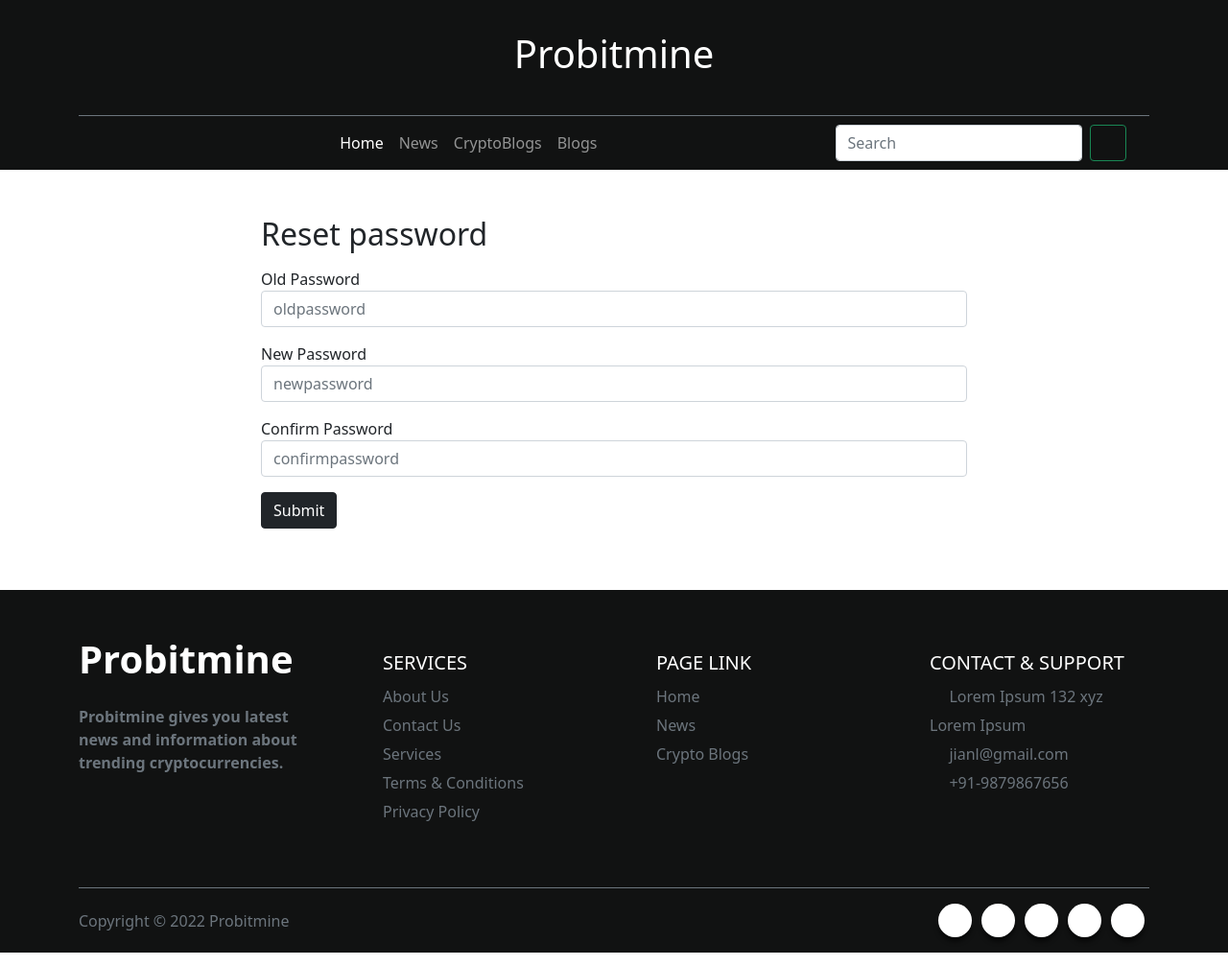
After one commit to MansiVaghani230/Blog, a PHP site: page /blog/resetpass.php in a window 1280 px wide. The commit adds this page. Shown: the whole page at 96% size. Run offline with PHP 8.4, Linux system fonts and the light colour scheme; data comes from the database, SQL or seed files in the repository; some libraries are stand-ins or nearby versions; some web fonts are replaced.

Commit message:
reset password

```diff
--- a/about-us.php
+++ b/about-us.php
@@ -6,7 +6,7 @@ include('./header.php');
 <section>
     <div class="container pt-3">
         <div class="row justify-content-center">
-            <div class="col-lg-3 col-sm-12 ">
+            <div class="co`l-lg-3 col-sm-12 ">
                 <div class="text-center">
                     <h1 class="fw-bold my-5">About Us</h1>
                     <p class="pb-5">Probitmine Established in the year 2017, we have researched the concept of cryptocurrencies and gives
--- a/admin/includes/navbar-top.php
+++ b/admin/includes/navbar-top.php
@@ -14,9 +14,8 @@
                 <li class="nav-item dropdown">
                     <a class="nav-link dropdown-toggle" id="navbarDropdown" href="#" role="button" data-bs-toggle="dropdown" aria-expanded="false"><i class="fas fa-user fa-fw"></i></a>
                     <ul class="dropdown-menu dropdown-menu-end" aria-labelledby="navbarDropdown">
-                        <li><a class="dropdown-item" href="#!">Profile</a></li>
-                        <li><a class="dropdown-item" href="#!">Settings</a></li>
-                        <li><a class="dropdown-item" href="#!">Activity Log</a></li>
+                        <li><a class="dropdown-item" href="../profile.php">Profile</a></li>
+                        <li><a class="dropdown-item" href="../resetpass.php">Security</a></li>
                         <li><hr class="dropdown-divider" /></li>
                         <li><a class="dropdown-item" href="<?php echo BASE_URL; ?>/logout.php">Logout</a></li>
                     </ul>
--- a/contactus.php
+++ b/contactus.php
@@ -13,17 +13,17 @@ include('./header.php');
             </div>
             <div class="mb-3">
                 <label for="exampleInputEmail1" class="form-label">Email address</label>
-                <input type="email" name="email" class="form-control" id="exampleInputEmail1" aria-describedby="emailHelp">
+                <input type="email" name="email"  placeholder="Your Email Address" class="form-control" id="exampleInputEmail1" aria-describedby="emailHelp">
                 <div id="emailHelp" class="form-text">We'll never share your email with anyone else.</div>
             </div>
             <div class="mb-3">
                 <label for="exampleInputEmail1" class="form-label">Your Subject</label>
-                <input type="text" name="subject" placeholder="Your Name" class="form-control" id="exampleInputEmail1" aria-describedby="emailHelp">
+                <input type="text" name="subject" placeholder="Your Subject" class="form-control" id="exampleInputEmail1" aria-describedby="emailHelp">
                 <div id="textHelp" class="form-text">We'll never share your email with anyone else.</div>
             </div>
             <div class="mb-3">
                 <label for="exampleInputEmail1" class="form-label">Message</label>
-                <textarea class="form-control" name="message" id="exampleInputEmail1" aria-describedby="messageHelp" rows="5"></textarea>
+                <textarea class="form-control" name="message" placeholder="Your Message" id="exampleInputEmail1" aria-describedby="messageHelp" rows="5"></textarea>
                 <div id="messageHelp" class="form-text">We'll never share your email with anyone else.</div>
             </div>
             <button type="submit" class="btn btn-dark">Submit</button>
--- /dev/null
+++ b/resetpass.php
@@ -0,0 +1,35 @@
+<?php
+include('./header.php');
+?>
+<div class="container">
+    <div class="row">
+        <div class="col-sm-8 offset-sm-2 my-5">
+        <h2 class="mb-3">Reset password</h2>
+            <form action="./mail.php" method="POST" autocomplete="off">
+
+            <div class="mb-3">
+                <label for="exampleInputPassword1">Old Password</label>
+                 <input type="oldpassword" name="oldpassword" class="form-control" id="exampleInputPassword1" placeholder="oldpassword">
+                <!-- <div id="emailHelp" class="form-text">We'll never share your oldpassword with anyone else.</div> -->
+            </div>
+
+            <div class="mb-3">
+                <label for="exampleInputPassword1">New Password</label>
+                 <input type="newpassword" name="newpassword" class="form-control" id="exampleInputPassword1" placeholder="newpassword">
+                <!-- <div id="emailHelp" class="form-text">We'll never share your newpassword with anyone else.</div> -->
+            </div>
+
+            <div class="mb-3">
+                <label for="exampleInputPassword1">Confirm Password</label>
+                 <input type="confirmpassword" name="confirmpassword" class="form-control" id="exampleInputPassword1" placeholder="confirmpassword">
+                <!-- <div id="emailHelp" class="form-text">We'll never share your confirmpassword with anyone else.</div> -->
+            </div>
+
+            <button type="submit" class="btn btn-dark">Submit</button>
+            </form>
+        </div>
+    </div>
+</div>
+
+
+<?php include('./footer.php'); ?>
```
Also changed, not shown: profile.php (added, +35 -0 lines).
